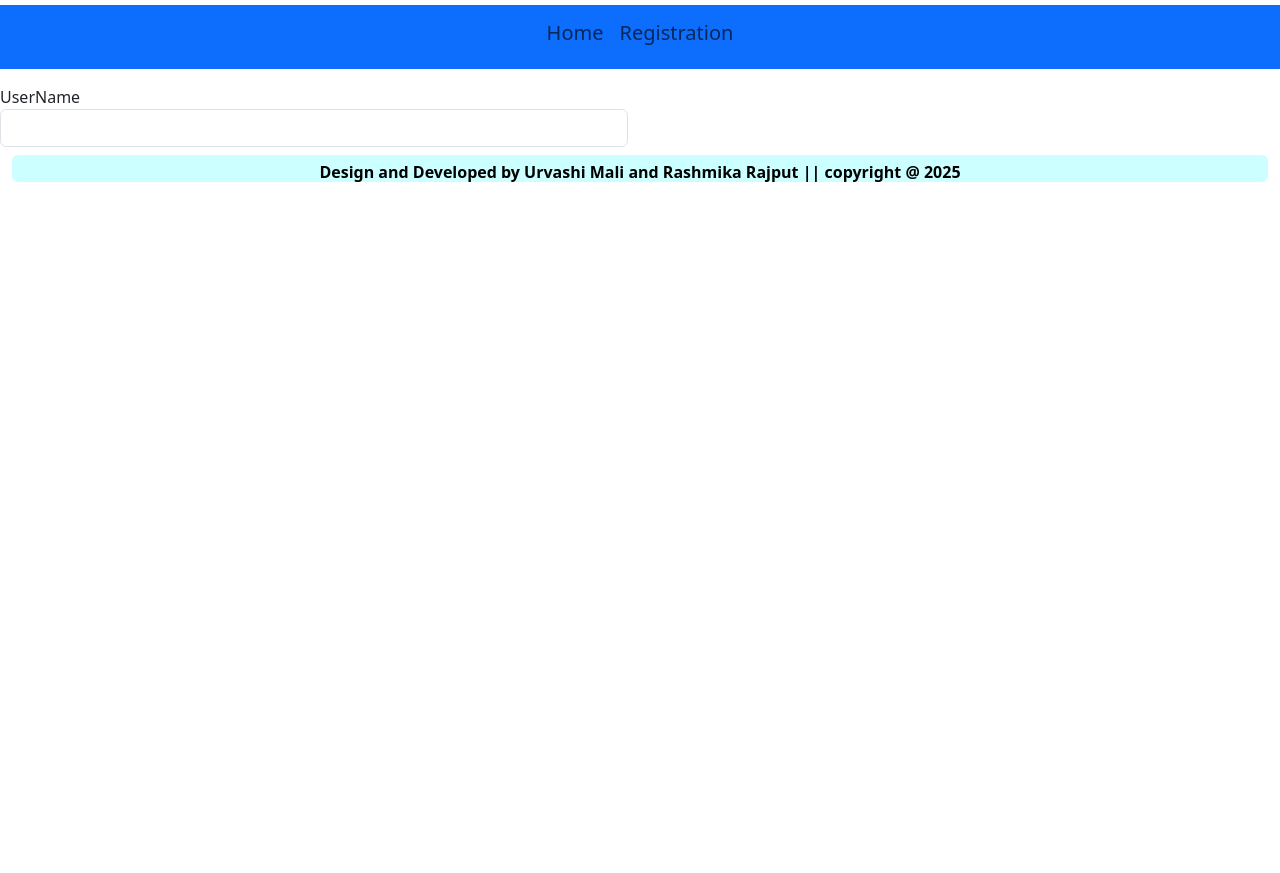
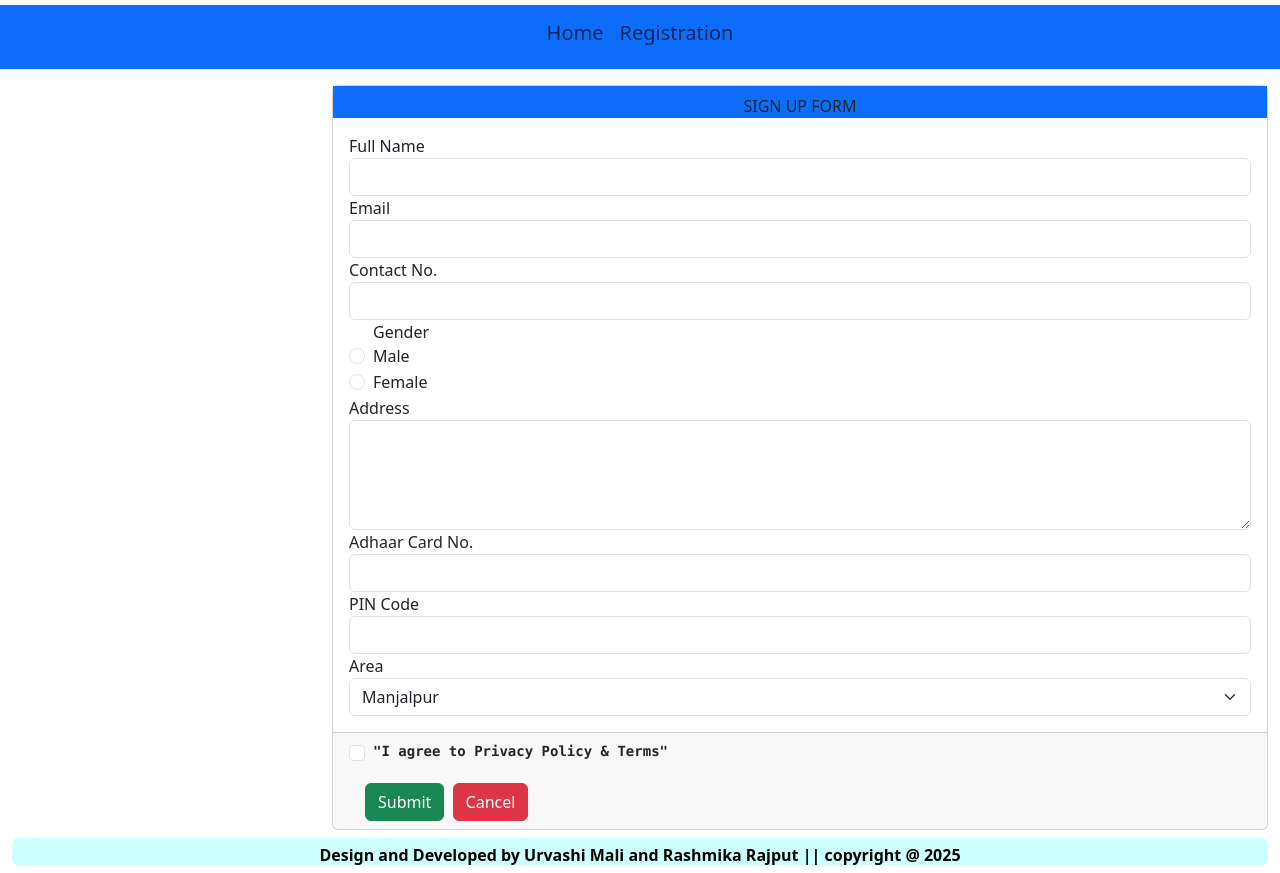
Before and after one commit to rashmi-rajput19/Civic-Complaint-Management-System, a plain HTML site: page CCMS Project/sign up.html in a window 1280 px wide. Shown: the part 135-1008 px from the top of the page. Before the commit the page ends 800 px from the top, so only its background shows below. Drawn offline with nearby package versions, Linux system fonts and the light colour scheme.

Commit message:
commit:signup.html

```diff
--- a/CCMS Project/sign up.html
+++ b/CCMS Project/sign up.html
@@ -42,13 +42,93 @@
     </nav>
     <!--Navigation end-->
     <!--SIGN Up star-->
-    <div class="conatiner mt-3">
+    <div class="container-fluid  justify-content-center mt-3">
         <div class="row">
-            <div class="col-md-6">
-                <div class="form-group">
-                    <label>UserName</label>
-                    <input type="text"class="form-control"/>
+             <div class="col-md-3 ">
+                <img src=""/>
+             </div>
+             <!--second column start-->
+              <div class="col-md-9">
+                    <div class="card">
+                        <div class="car-header bg-primary text-center pt-2">
+                        SIGN UP FORM
+                        </div>
+                        <div class="card-body">
+                            <!--first name start-->
+                            <div class="form-group">
+                                <label>Full Name</label>
+                                <input type="text"  class="form-control" required/>
+                            </div>
+                            <!--first name end-->
+                            <!--email start-->
+                            <div class="form-group">
+                                <label>Email</label>
+                                <input type="email"  class="form-control" required/>
+                            </div>
+                            <!--email end-->
+                            <!--conatct start-->
+                            <div class="form-group">
+                                <label>Contact No.</label>
+                                <input type="text"  class="form-control" maxlength="14" required/>
+                            </div>
+                            <!--contact end-->
+                            <!--gender start-->
+                            <div class="form-check">
+                                <label>Gender</label><br/>
+                                <input type="radio"  name= "gen" class="form-check-input" required/>
+                                <label class="form-check-label">Male</label>
+                            </div>
+                            <div class="form-check">
+                              <input type="radio"  name= "gen" class="form-check-input" required/>
+                                <label class="form-check-label">Female</label>
+
+                            </div>
+                           <!--<div class="form-check">-->
+
+                        <!--</div>-->
+                            <!--gender end-->
+                            <!--Address start-->
+                            <div class="form-group">
+                                <label>Address</label>
+                                <textarea rows="4" class="form-control"></textarea>
+                            </div>
+                            <!--Address end-->
+                             <!--Adhar start-->
+                            <div class="form-group">
+                                <label>Adhaar Card No.</label>
+                                <input type="text"  class="form-control" maxlength="12" required/>
+                            </div>
+                            <!--Adhar end-->
+
+                            <!--Adhar start-->
+                            <div class="form-group">
+                                <label>PIN Code</label>
+                                <input type="text"  class="form-control" minlength="6" maxlength="6" required/>
+                            </div>
+                            <!--Adhar end-->
+                            <label>Area</label>
+                            <select class="form-select">
+                                <option>Manjalpur</option>
+                                <option>Chhani Jakat Naka</option>
+                                <option> Chhani</option>
+                                <option>Sama</option>
+                                <option>Gotri </option>
+
+                            </select>
+                        </div>
+                        <div class="card-footer">
+
+                            <!--agree start-->
+                            <div class="form-check">
+                                <input type="checkbox" class="form-check-input " required/><pre><b>"I agree to Privacy Policy & Terms"</b></pre>
+                            </div>
+                            <button type="submit"  class="btn btn-success ms-3 mt-3 w-5px">Submit</button>
+                            <button type="reset" class="btn btn-danger mt-3 ms-1 w-5px">Cancel</button>
+                            <!--agree end-->
+                        </div>
                 </div>
+
+
             </div>
         </div>
     </div>
```
Also changed, not shown: CCMS Project/front.html (+2 -2 lines), CCMS Project/sign in.html (+3 -3 lines), rashmirepo/index.html (deleted, +0 -13 lines).
